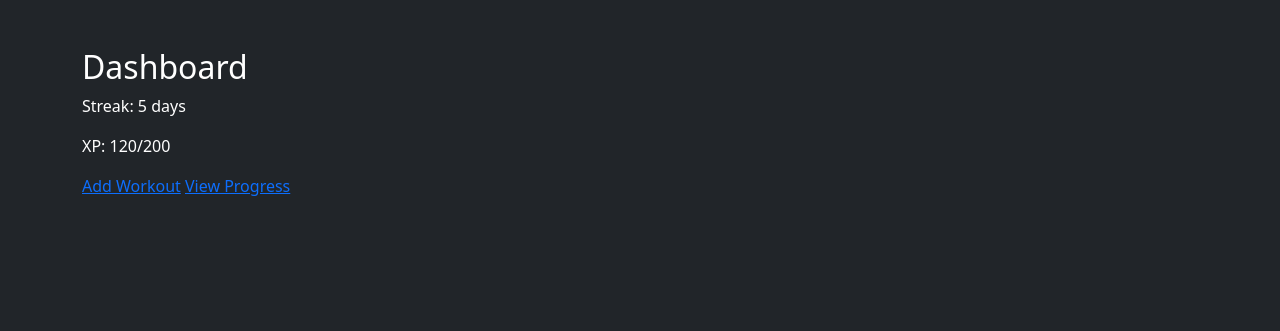
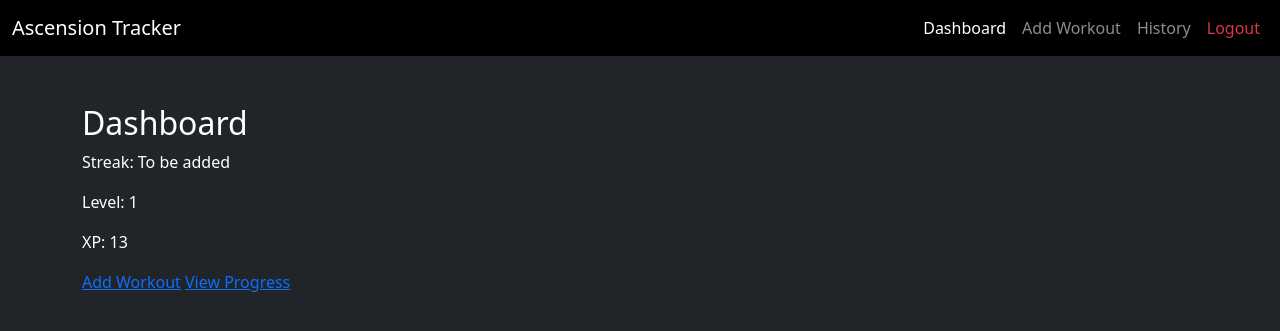
Before and after one commit to RafelinoLi/Ascension-Tracker, a Flask app: page /dashboard in a window 1280 px wide. Shown: the top 331 px of the page. Run offline with Flask 3, Linux system fonts and the light colour scheme; a user stored in the database is signed in; data comes from the database, SQL or seed files in the repository; both versions use the stored data as it was after the commit.

Commit message:
Created xp and level up system with exercise multipliers and weight based xp calc

```diff
--- a/app/routes.py
+++ b/app/routes.py
@@ -1,10 +1,10 @@
+import sqlite3
 import bcrypt
 from flask import Blueprint, render_template, request, redirect, url_for, flash
-from flask_login import login_user, logout_user, login_required
+from flask_login import login_user, logout_user, login_required, current_user
 from .db import get_db
 from .models import User
-from flask_login import current_user
-import sqlite3
+
 
 main = Blueprint('main', __name__)
 
@@ -34,7 +34,11 @@ def register():
 
     return render_template('register.html')
 
-@main.route('/', methods=['GET', 'POST'])
+@main.route('/')
+def home():
+    return redirect(url_for('main.dashboard'))
+
+@main.route('/login', methods=['GET', 'POST'])
 def login():
     if request.method == 'POST':
         username = request.form['username']
@@ -71,29 +75,95 @@ def logout():
 @main.route('/dashboard')
 @login_required
 def dashboard():
-    return render_template('dashboard.html')
+    conn = get_db()
+    user = conn.execute(
+    "SELECT xp, level FROM users WHERE id = ?",
+    (current_user.id,)
+    ).fetchone()
+
+    return render_template('dashboard.html', user=user)
 
 @main.route('/add_workout', methods=['GET', 'POST'])
 @login_required
 def add_workout():
+    EXERCISE_MULTIPLIER = {
+        "Bench Press": 1.2,
+        "Incline press": 1.2,
+        "Chest Fly": 1.6,
+        "Squat": 1,
+        "Leg Press": 1,
+        "Leg Extension": 1,
+        "Hamstring Curl": 1,
+        "Bicep Curl": 1.5,
+        "Tricep Pushdown": 1.5,
+        "Skull Crushers": 1.5,
+        "Dips": 1.4,
+        "Shoulder Press": 1.6,
+        "Lateral Raise": 1.7,
+        "Rear Delt Fly": 1.7,
+        "Deadlift": 0.8,
+        "Lat Pulldown": 1.0,
+        "Rows": 1.0,
+    }
+
+    def xp_to_next_level(level):
+        return 100 * (level ** 1.5)
+
     if request.method == 'POST':
         category = request.form['category']
         exercise = request.form['exercise']
-        sets = request.form['sets']
-        reps = request.form['reps']
+        sets = int(request.form['sets'])
+        reps = int(request.form['reps'])
+        weight = float(request.form['weight'])
+
+        multiplier = EXERCISE_MULTIPLIER.get(exercise, 1.0)
+        xp_gained = int(sets * reps * weight * multiplier * 0.1)
 
         conn = get_db()
+
         conn.execute("""
-            INSERT INTO workouts (user_id, category, exercise, sets, reps)
-            VALUES (?, ?, ?, ?, ?)
-        """, (current_user.id, category, exercise, sets, reps))
+            INSERT INTO workouts (user_id, category, exercise, sets, reps, weight)
+            VALUES (?, ?, ?, ?, ?, ?)
+        """, (current_user.id, category, exercise, sets, reps, weight))
+
+        user = conn.execute(
+            "SELECT xp, level FROM users WHERE id = ?",
+            (current_user.id,)
+        ).fetchone()
+
+        new_xp = user['xp'] + xp_gained
+        level = user['level']
+
+        while new_xp >= xp_to_next_level(level):
+            new_xp -= xp_to_next_level(level)
+            level += 1
+
+        conn.execute("""
+            UPDATE users
+            SET xp = ?, level = ?
+            WHERE id = ?
+        """, (new_xp, level, current_user.id))
+
         conn.commit()
         conn.close()
 
-        flash("Workout added!")
-        return redirect(url_for('main.dashboard'))
+        flash(f"+{xp_gained} XP gained!")
+        return redirect(url_for('main.add_workout'))
 
     return render_template('add_workout.html')
+
+@main.route('/history')
+@login_required
+def history():
+    conn = get_db()
+    workouts = conn.execute("""
+        SELECT * FROM workouts
+        WHERE user_id = ?
+        ORDER BY date DESC
+    """, (current_user.id,)).fetchall()
+    conn.close()
+
+    return render_template('history.html', workouts=workouts)
 
 @main.route('/progress')
 @login_required
--- a/app/templates/base.html
+++ b/app/templates/base.html
@@ -5,6 +5,44 @@
     <link href="https://cdn.jsdelivr.net/npm/bootstrap@5.3.0/dist/css/bootstrap.min.css" rel="stylesheet">
 </head>
 <body class="bg-dark text-white">
+
+<nav class="navbar navbar-expand-lg navbar-dark bg-black">
+    <div class="container-fluid">
+        <a class="navbar-brand" href="{{ url_for('main.dashboard') }}">Ascension Tracker</a>
+
+        <div class="collapse navbar-collapse">
+            <ul class="navbar-nav ms-auto">
+
+                {% if current_user.is_authenticated %}
+                    <li class="nav-item">
+                        <a class="nav-link {% if request.path == '/dashboard' %}active{% endif %}" href="{{ url_for('main.dashboard') }}">Dashboard </a>
+                    </li>
+
+                    <li class="nav-item">
+                        <a class="nav-link {% if request.path == '/add_workout' %}active{% endif %}" href="{{ url_for('main.add_workout') }}">Add Workout</a>
+                    </li>
+
+                    <li class="nav-item">
+                        <a class="nav-link {% if request.path == '/history' %}active{% endif %}" href="{{ url_for('main.history') }}">History</a>
+                    </li>
+
+                    <li class="nav-item">
+                        <a class="nav-link text-danger" href="{{ url_for('main.logout') }}">Logout</a>
+                    </li>
+                {% else %}
+                    <li class="nav-item">
+                        <a class="nav-link {% if request.path == '/login' %}active{% endif %}" href="{{ url_for('main.login') }}">Login</a>
+                    </li>
+
+                    <li class="nav-item">
+                        <a class="nav-link {% if request.path == '/register' %}active{% endif %}" href="{{ url_for('main.register') }}">Register</a>
+                    </li>
+                {% endif %}
+
+            </ul>
+        </div>
+    </div>
+</nav>
 
 <div class="container mt-5">
     {% with messages = get_flashed_messages() %}
--- a/app/templates/dashboard.html
+++ b/app/templates/dashboard.html
@@ -3,8 +3,10 @@
 {% block content %}
 <h2>Dashboard</h2>
 
-<p>Streak: 5 days</p>
-<p>XP: 120/200</p>
+<p>Streak: To be added</p>
+
+<p>Level: {{ user['level'] }}</p>
+<p>XP: {{ user['xp'] }}</p>
 
 <a href="{{ url_for('main.add_workout') }}">Add Workout</a>
 <a href="{{ url_for('main.progress') }}">View Progress</a>
```
Also changed, not shown: app/templates/add_workout.html (+7 -6 lines), app/templates/history.html (added, +30 -0 lines), setuptable.py (+10 -0 lines), database.db.
